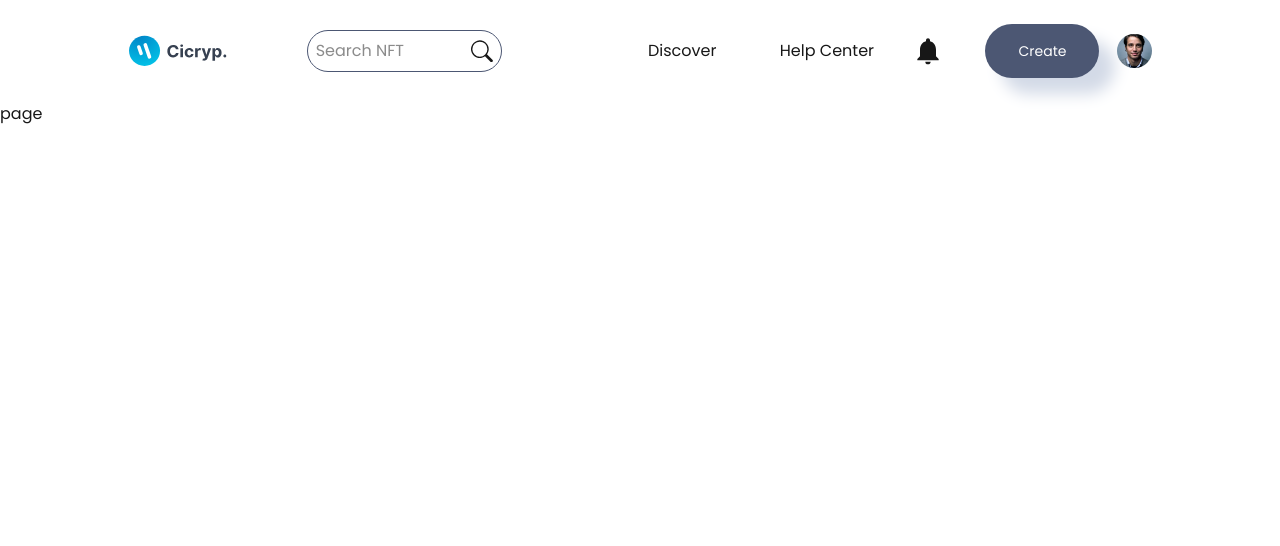
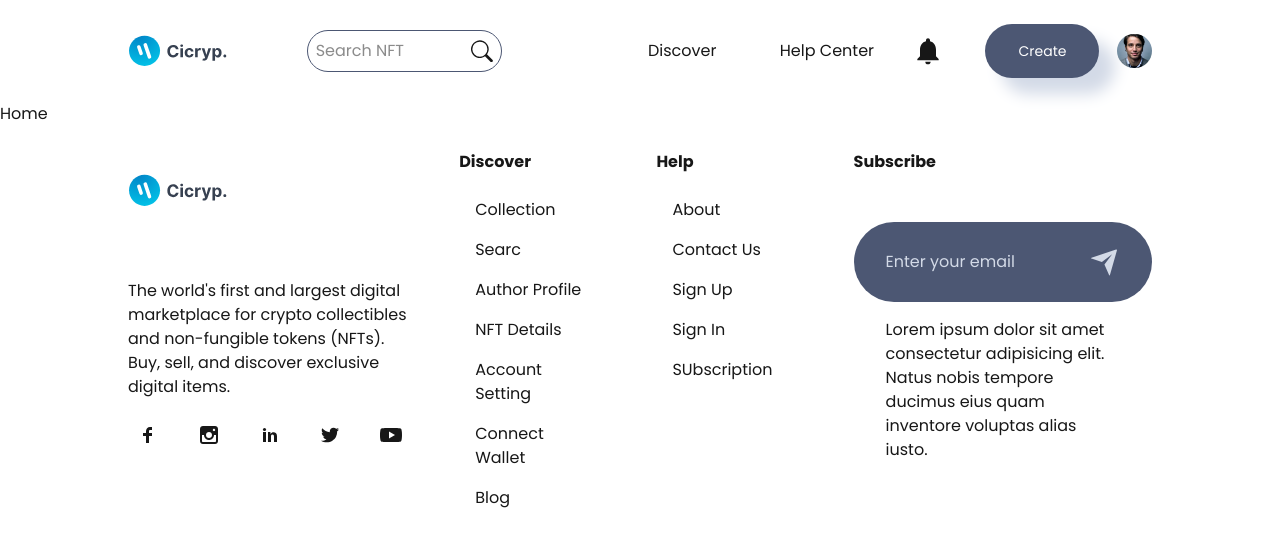
Before and after one commit to rahul-0407/nft-marketplace, a Next.js app in the folder nftfrontend/: page / in a window 1280 px wide. Shown: the top 546 px of the page. Built offline with nearby package versions, Linux system fonts and the light colour scheme.

Commit message:
footer completed

```diff
--- a/nftfrontend/app/globals.css
+++ b/nftfrontend/app/globals.css
@@ -68,3 +68,89 @@ body {
   color: var(--foreground);
   /* font-family: Arial, Helvetica, sans-serif; */
 }
+
+
+
+
+.footer{
+  width: 100%;
+  padding-block: 1.5rem;
+  position: relative;
+}
+
+.footer_box{
+  width: 80%;
+  margin: 0 auto;
+  display: grid;
+  grid-template-columns: 1.3fr repeat(2, 1fr) 2fr;
+  align-items: center;
+  justify-content: space-between;
+  gap: 3rem;
+}
+
+.footer_social{
+  display: flex;
+  gap: 1.3rem;
+  font-size: 1.5rem;
+  align-items: center;
+}
+
+.footer_social a{
+  padding: .5rem;
+  border-radius: 50%;
+  transition: all .3s ease-in;
+  display: grid;
+}
+
+.footer_social a:hover{
+  background-color: var(--icons-color);
+  color: var(--shadow-dark-color);
+  box-shadow: var(--box-shadow);
+}
+
+.subscribe_box{
+  width: 100%;
+  display: flex;
+  justify-content: space-between;
+  align-items: center;
+  padding: 1.5rem 2rem;
+  background-color: var(--icons-color);
+  color: var(--shadow-dark-color);
+  border-radius: 5rem;
+  margin-top: 3rem;
+}
+
+.subscribe_box input{
+  background: transparent;
+  border: none;
+  outline: none;
+  width: 90%;
+  color: var(--shadow-dark-color);
+}
+
+.subscribe_box input::placeholder{
+  color: var(--shadow-dark-color);
+}
+
+.subscribe_box_send{
+  cursor: pointer;
+  font-size: 2rem;
+}
+
+.subscribe_box_info{
+  padding: 1rem 2rem;
+
+}
+
+@media screen and (max-width: 45em){
+  .footer_box{
+    width: 90%;
+    grid-template-columns: 1fr 2fr ;
+  }
+}
+@media screen and (max-width: 35em){
+  .footer_box{
+    width: 90%;
+    grid-template-columns: 1fr ;
+  }
+}
--- a/nftfrontend/app/layout.js
+++ b/nftfrontend/app/layout.js
@@ -18,6 +18,7 @@ const poppins = Poppins({
 
 
 import NavBar from "@/components/NavBar/NavBar";
+import Footer from "@/components/Footer/Footer";
 
 export default function RootLayout({ children }) {
   return (
@@ -25,6 +26,7 @@ export default function RootLayout({ children }) {
       <body className={`${poppins.variable} font-sans`}>
         <NavBar/>
         {children}
+        <Footer/>
       </body>
     </html>
   );
--- a/nftfrontend/app/page.js
+++ b/nftfrontend/app/page.js
@@ -1,9 +1,9 @@
 import React from 'react'
 
-const page = () => {
+const Home = () => {
   return (
-    <div>page</div>
+    <div>Home</div>
   )
 }
 
-export default page
+export default Home
--- a/nftfrontend/components/Footer/Footer.jsx
+++ b/nftfrontend/components/Footer/Footer.jsx
@@ -1,19 +1,113 @@
-import React from 'react'
-
+import React from "react";
 import {
   TiSocialFacebook,
   TiSocialLinkedin,
   TiSocialTwitter,
   TiSocialYoutube,
   TiSocialInstagram,
-  TiArrowSortedDown,
-  TiArrowSortedUp,
 } from "react-icons/ti";
+import { RiSendPlaneFill } from "react-icons/ri";
+import Discover from "../NavBar/Discover";
+import HelpCenter from "../NavBar/HelpCenter";
 
 const Footer = () => {
   return (
-    <div>Footer</div>
-  )
-}
+    <div className="w-full py-[1.5rem] relative">
+      <div
+        className="
+          w-[80%] mx-auto
+          grid
+          grid-cols-[1.3fr_repeat(2,_1fr)_2fr]
+          items-start
+          gap-[3rem]
+          max-[45em]:w-[90%]
+          max-[45em]:grid-cols-[1fr_2fr]
+          max-[35em]:grid-cols-1
+        "
+      >
+        {/* SOCIAL */}
+        <div>
+          <img src="./logo.svg" alt="footer logo" width={100} height={100}  className="mt-6"/>
+          <p className="mt-[4.5rem]">
+            The world's first and largest digital marketplace for crypto
+            collectibles and non-fungible tokens (NFTs). Buy, sell, and discover
+            exclusive digital items.
+          </p>
 
-export default Footer
+          <div className="flex gap-[1.3rem] text-[1.5rem] items-center mt-4">
+            {[TiSocialFacebook, TiSocialInstagram, TiSocialLinkedin, TiSocialTwitter, TiSocialYoutube].map(
+              (Icon, i) => (
+                <a
+                  key={i}
+                  href="#"
+                  className="
+                    p-2 rounded-full
+                    grid
+                    transition-all duration-300 ease-in
+                    hover:bg-[var(--icons-color)]
+                    hover:text-[var(--shadow-dark-color)]
+                    hover:shadow-[var(--box-shadow)]
+                  "
+                >
+                  <Icon />
+                </a>
+              )
+            )}
+          </div>
+        </div>
+
+        {/* DISCOVER */}
+        <div>
+          <h3 className="mb-4 font-bold">Discover</h3>
+          <Discover />
+        </div>
+
+        {/* HELP */}
+        <div>
+          <h3 className="mb-4 font-bold">Help</h3>
+          <HelpCenter />
+        </div>
+
+        {/* SUBSCRIBE */}
+        <div>
+          <h3 className="mb-4 font-bold">Subscribe</h3>
+
+          <div
+            className="
+              w-full
+              flex justify-between items-center
+              px-8 py-6
+              bg-[var(--icons-color)]
+              text-[var(--shadow-dark-color)]
+              rounded-[5rem]
+              mt-[3rem]
+            "
+          >
+            <input
+              type="email"
+              placeholder="Enter your email"
+              className="
+                bg-transparent
+                border-none
+                outline-none
+                w-[90%]
+                text-[var(--shadow-dark-color)]
+                placeholder:text-[var(--shadow-dark-color)]
+              "
+            />
+            <RiSendPlaneFill className="cursor-pointer text-[2rem]" />
+          </div>
+
+          <div className="px-8 py-4">
+            <p>
+              Lorem ipsum dolor sit amet consectetur adipisicing elit. Natus
+              nobis tempore ducimus eius quam inventore voluptas alias iusto.
+            </p>
+          </div>
+        </div>
+      </div>
+    </div>
+  );
+};
+
+export default Footer;
--- /dev/null
+++ b/nftfrontend/components/HeroSection.jsx
@@ -0,0 +1,9 @@
+import React from 'react'
+
+const HeroSection = () => {
+  return (
+    <div>HeroSection</div>
+  )
+}
+
+export default HeroSection
```
Also changed, not shown: nftfrontend/components/index.js (line endings or trailing spaces).
